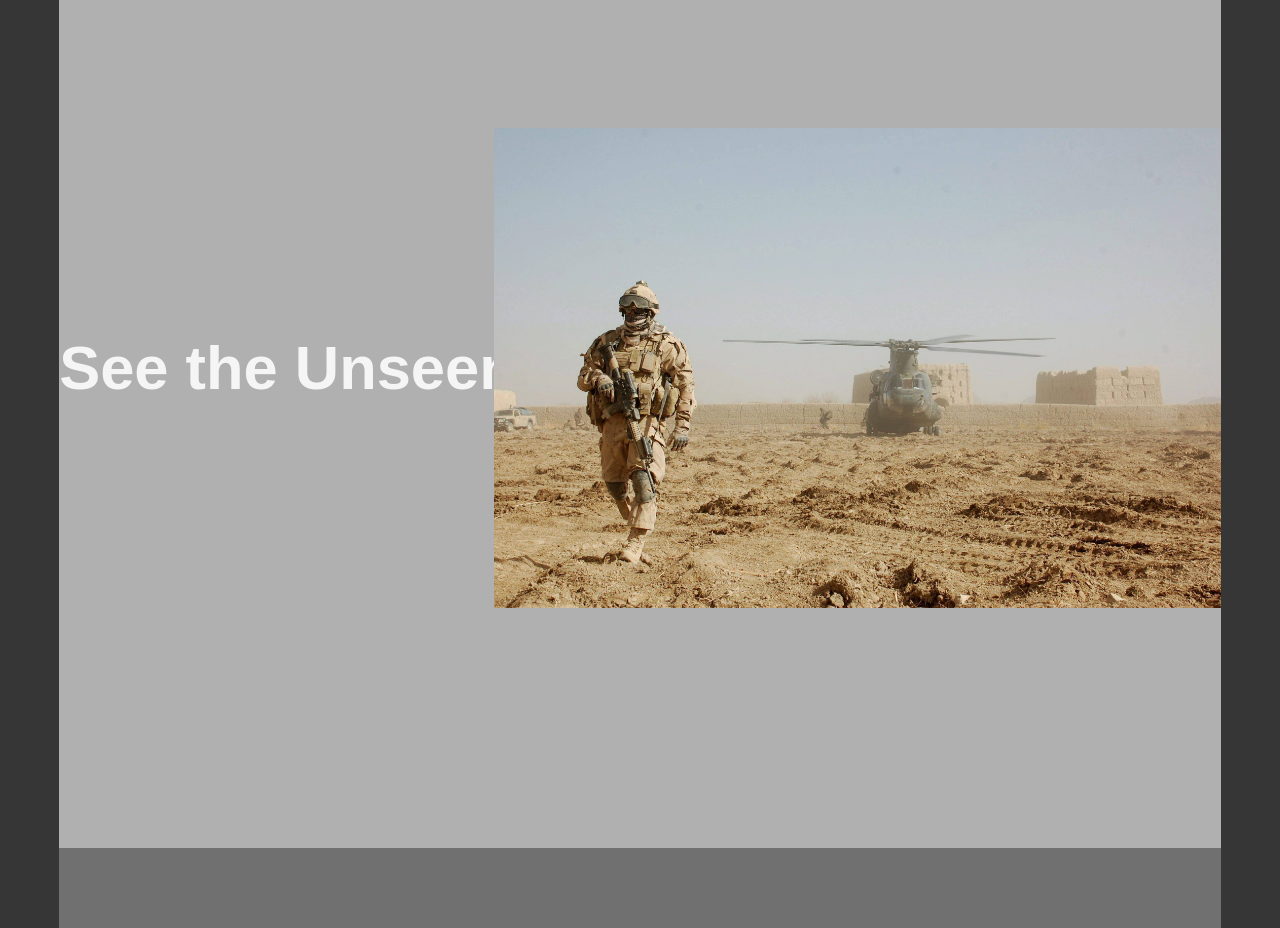
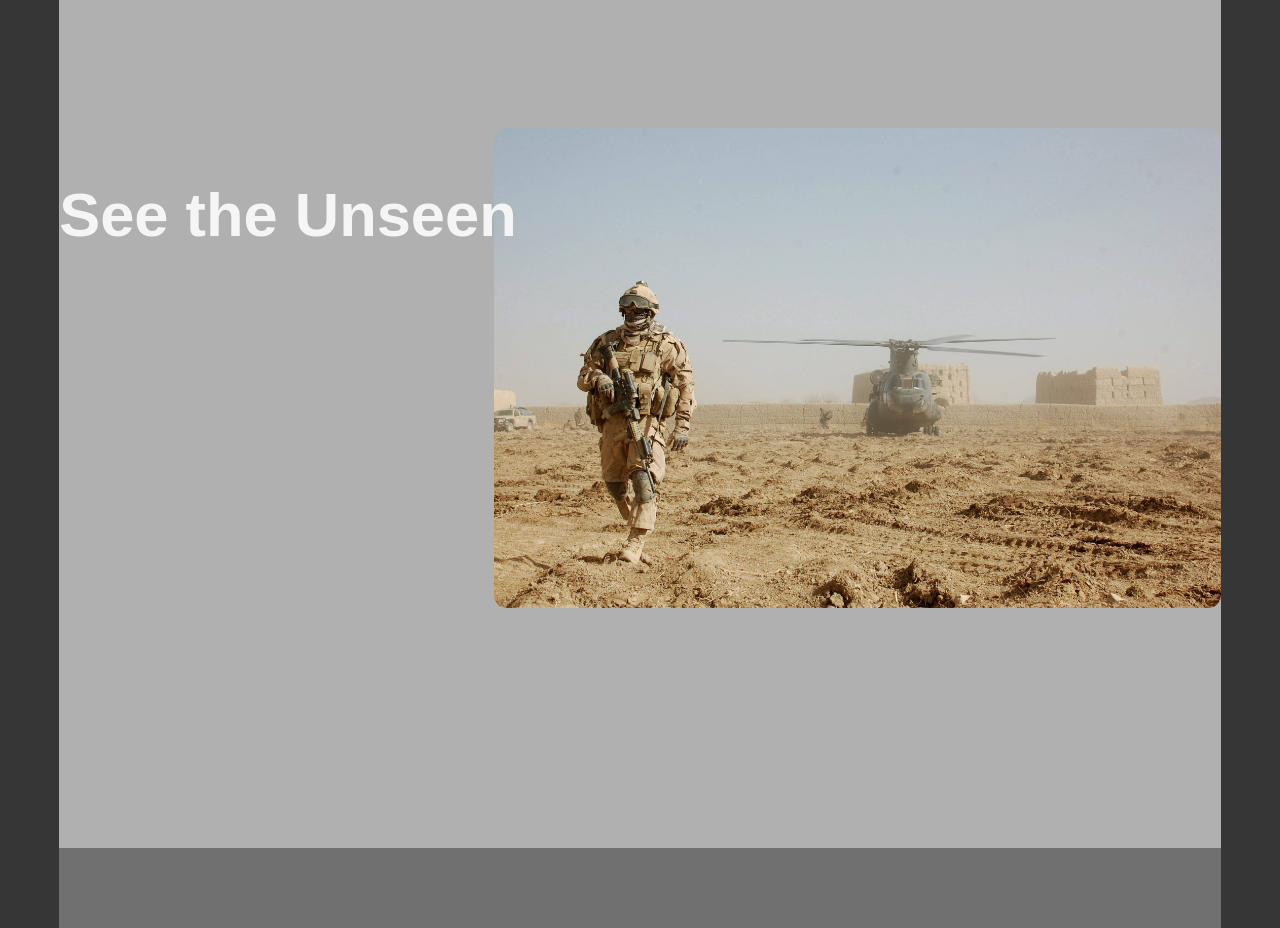
Before and after one commit to RoryMurray7/Sobek, a React (Vite) app: page / in a window 1280 px wide. Shown: the part 920-1848 px from the top of the page. Built offline with nearby package versions, Linux system fonts and the light colour scheme; a web font is replaced by a local one.

Commit message:
small changes to index.css

```diff
--- a/src/Tagline.tsx
+++ b/src/Tagline.tsx
@@ -4,11 +4,11 @@ import "./index.css";
 function Tagline() {
   return (
     <div className="sectionContainer" style={{ backgroundColor: "#B0B0B0" }}>
-      <div className="leftHeader">
+      <div className="leftHeader" id="overviewHeader">
         <h1>See the Unseen</h1>
       </div>
 
-      <div className="overviewImage">
+      <div className="taglineImage">
         <img src={armyDesert} alt="Image of soldiers in the desert" />
       </div>
     </div>
--- a/src/index.css
+++ b/src/index.css
@@ -57,8 +57,8 @@
 }
 
 #overviewHeader {
+  z-index: 1;
   top: calc(50% - 30vh);
-  z-index: 1;
 }
 
 .overviewImage img {
@@ -68,12 +68,17 @@
   right: 0;
 }
 
+.taglineImage img {
+  position: absolute;
+  height: 60vh;
+  top: calc(50% - 30vh);
+  right: 0;
+  border-radius: 1vw;
+}
+
 .gatheringIcons {
   width: 15vw;
   height: auto;
-}
-
-.analysisIcon {
 }
 
 .letterGlitchContainer {
```
